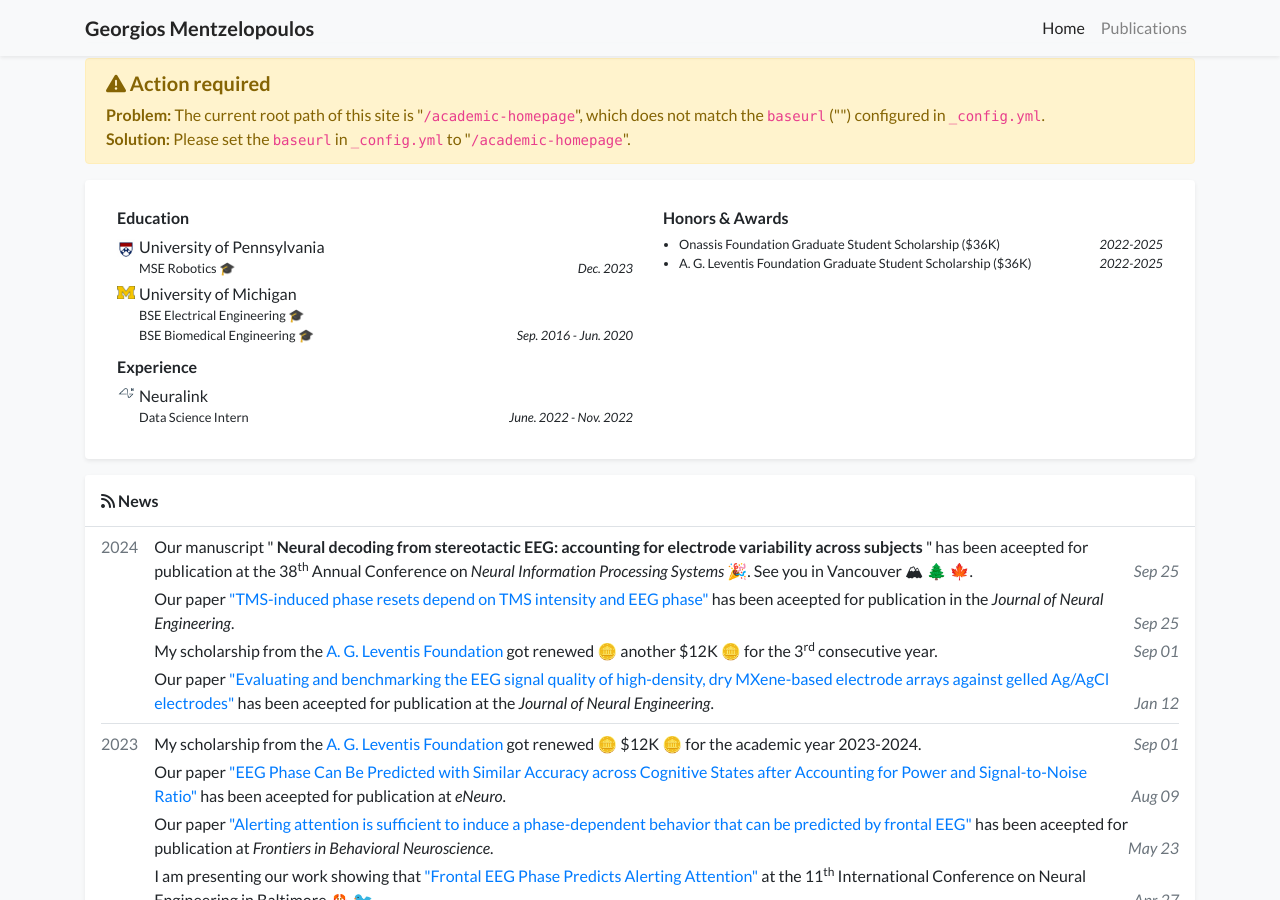
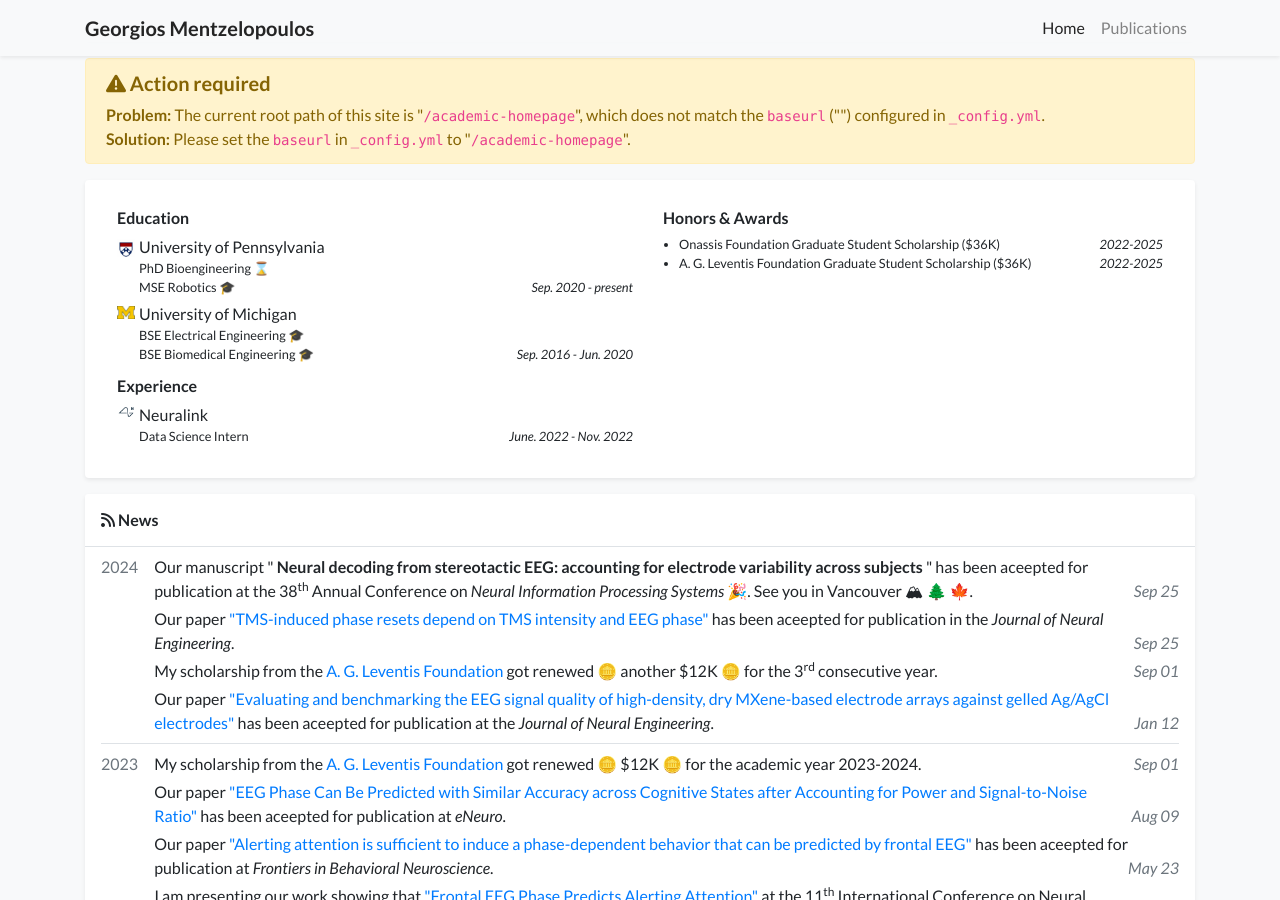
Before and after one commit to luost26/academic-homepage, a Jekyll site: the page built from index.html, in a window 1280 px wide and 900 px high, scrolled down 417 px. Built offline with Jekyll 4.4.1, drawn with Linux system fonts in a browser that asks for light colours; a style sheet for code colours, icons or effects is not loaded.

Commit message:
Update profile.yml

```diff
--- a/_data/profile.yml
+++ b/_data/profile.yml
@@ -38,8 +38,6 @@ education:
   logo: /assets/images/badges/upenn_logo.jpg
   position: PhD Bioengineering &#x231B; <br> MSE Robotics &#x1F393;
   date: Sep. 2020 - present
-  position: MSE Robotics &#x1F393;
-  date: Dec. 2023
 - name: University of Michigan
   logo: /assets/images/badges/umich_logo.png
   position: BSE Electrical Engineering &#x1F393; <br> BSE Biomedical Engineering &#x1F393;
```
